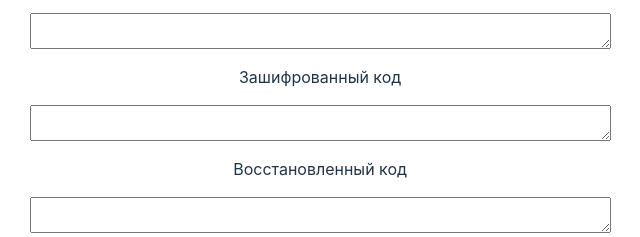
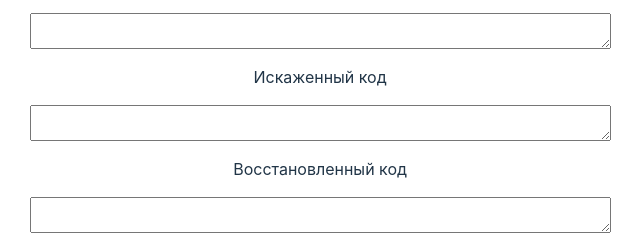
Before and after one commit to Avircut/hamming, a website built with Vite: page goley.html in a window 1280 px wide. Shown: the part 372-609 px from the top of the page, 320-960 px from the left. Built offline with nearby package versions, Linux system fonts and the light colour scheme.

Commit message:
goley label fix

```diff
--- a/goley.html
+++ b/goley.html
@@ -16,7 +16,7 @@
       <textarea id="source" rows="2" cols="70">1111</textarea>
       <label for="result">Зашифрованный код</label>
       <textarea id="result" rows="2" cols="70"></textarea>
-      <label for="corrupted">Зашифрованный код</label>
+      <label for="corrupted">Искаженный код</label>
       <textarea id="corrupted" rows="2" cols="70"></textarea>
       <label for="restored">Восстановленный код</label>
       <textarea id="restored" rows="2" cols="70"></textarea>
```
Also changed, not shown: dist/goley.html.
